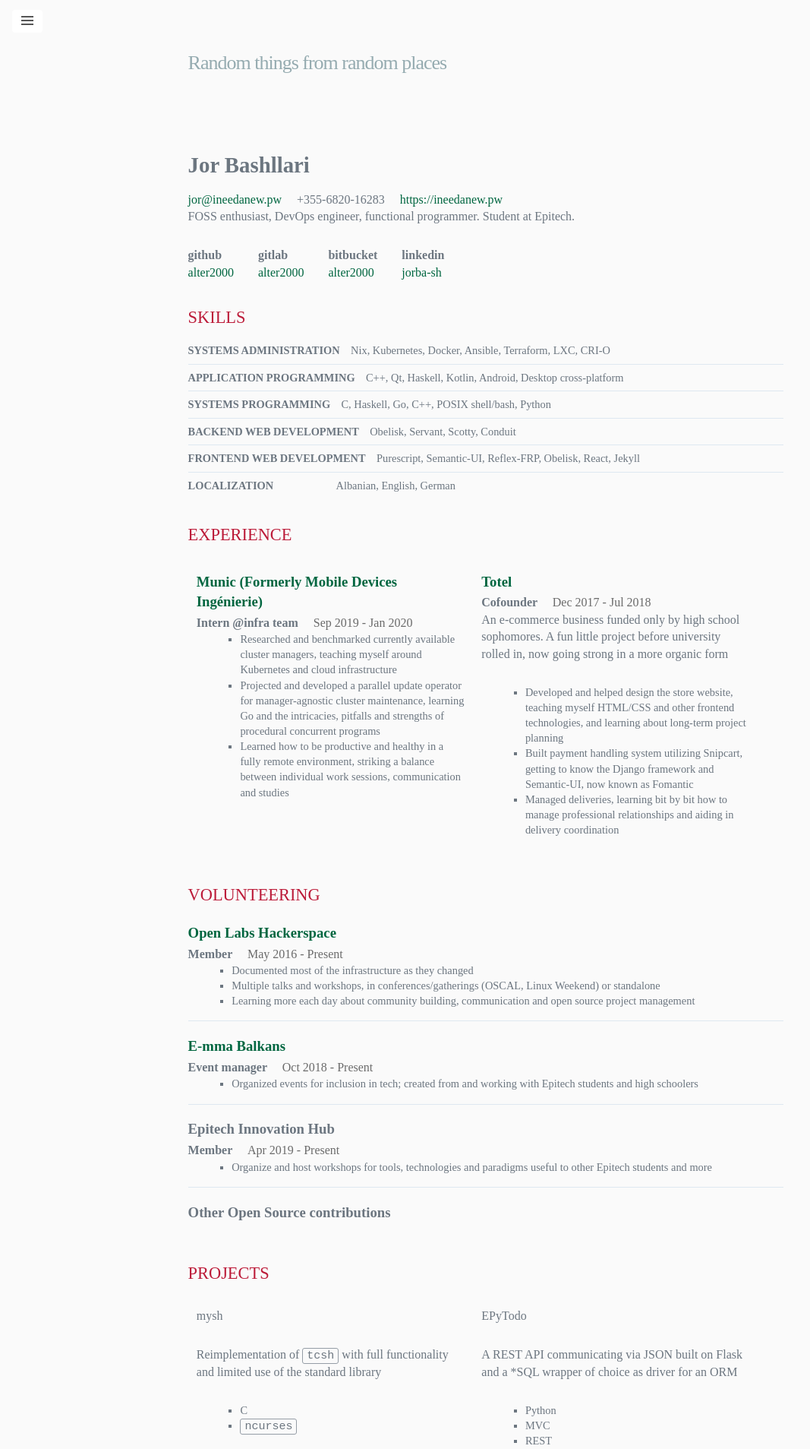
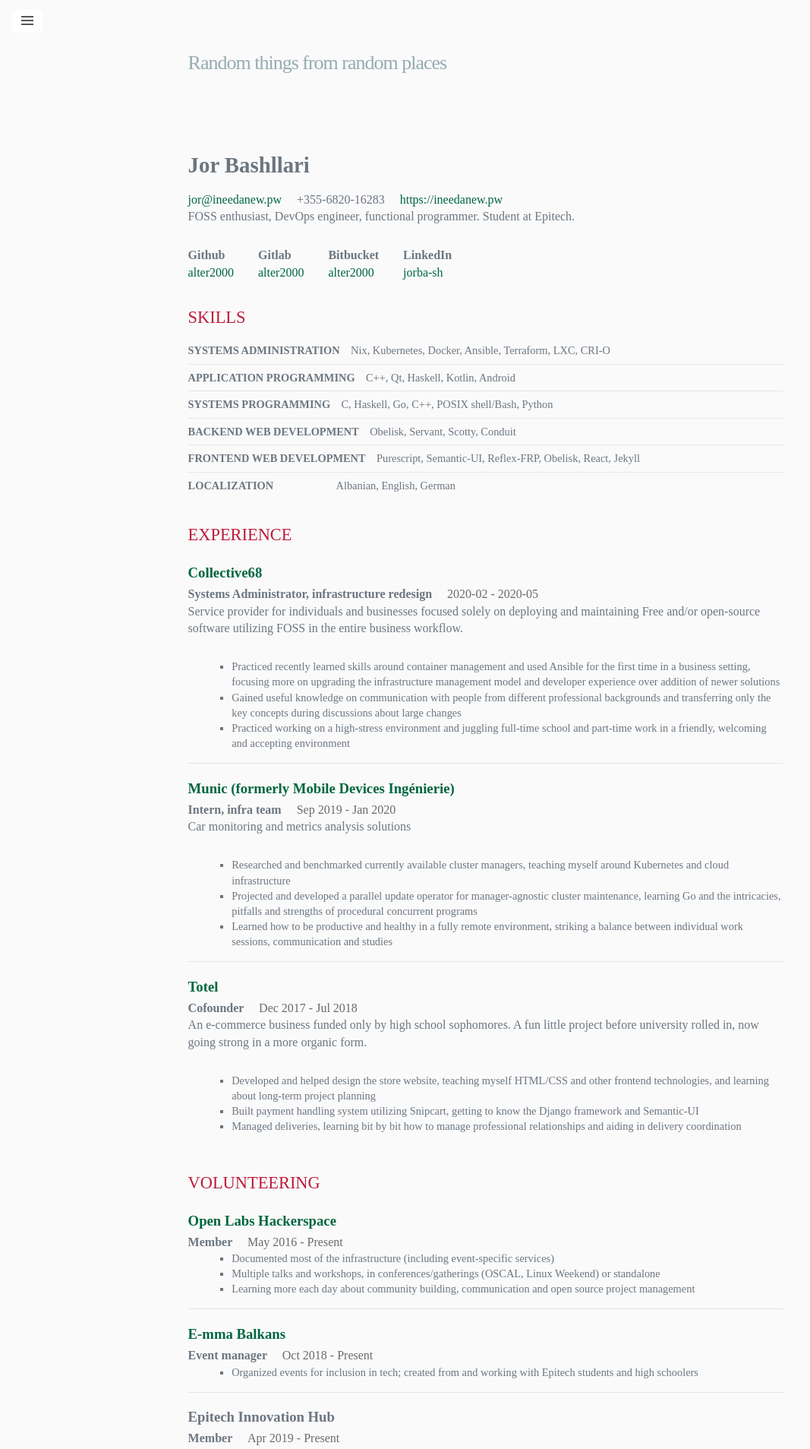
Before and after one commit to alter2000/alter2000.github.io, a Jekyll site: the page built from resume.html, in a window 1280 px wide. Shown: the top 1907 px of the page at 76% size, without its empty margins (0-1067 px from the left). Built offline with Jekyll 4.4.1, drawn with Linux system fonts in a browser that asks for light colours; some of the changed text lies outside the part shown.

Commit message:
update resume

```diff
--- a/_data/resume.yml
+++ b/_data/resume.yml
@@ -14,19 +14,19 @@
     # city: Tirana
     countryCode: AL
   profiles:
-    - network: github
+    - network: Github
       username: alter2000
       url: https://github.com/alter2000
-    - network: gitlab
+    - network: Gitlab
       username: alter2000
       url: https://gitlab.com/alter2000
-    - network: bitbucket
+    - network: Bitbucket
       username: alter2000
       url: https://bitbucket.org/alter2000
     # - network: reddit
     #   username: alter2000
     #   url: https://reddit.com/u/alter2000
-    - network: linkedin
+    - network: LinkedIn
       username: jorba-sh
       url: https://www.linkedin.com/in/jorba-sh/
 
@@ -50,7 +50,6 @@
     - Haskell
     - Kotlin
     - Android
-    - Desktop cross-platform
 
   - name: Systems Programming
     level: Intermediate
@@ -59,7 +58,7 @@
     - Haskell
     - Go
     - C++
-    - POSIX shell/bash
+    - POSIX shell/Bash
     - Python
 
   - name: Backend Web Development
@@ -85,11 +84,32 @@
     keywords: [ Albanian, English, German ]
 
 work:
-- company: Munic (Formerly Mobile Devices Ingénierie)
-  position: Intern @infra team
+- company: Collective68
+  position: Systems Administrator, infrastructure redesign
+  website: https://collective68.tech/
+  startDate: 2020-02
+  endDate: 2020-05
+  summary: Service provider for individuals and businesses focused solely on
+    deploying and maintaining Free and/or open-source software utilizing FOSS
+    in the entire business workflow.
+  highlights:
+  - Practiced recently learned skills around container management and used
+    Ansible for the first time in a business setting, focusing more on
+    upgrading the infrastructure management model and developer experience over
+    addition of newer solutions
+  - Gained useful knowledge on communication with people from different
+    professional backgrounds and transferring only the key concepts during
+    discussions about large changes
+  - Practiced working on a high-stress environment and juggling full-time
+    school and part-time work in a friendly, welcoming and accepting environment
+  keywords: [ Go, Kubernetes, Docker, CRI-O, Pharos ]
+
+- company: Munic (formerly Mobile Devices Ingénierie)
+  position: Intern, infra team
   website: https://munic.io
   startDate: 2019-09-02
   endDate: 2020-01-03
+  summary: Car monitoring and metrics analysis solutions
   highlights:
   - Researched and benchmarked currently available cluster managers,
     teaching myself around Kubernetes and cloud infrastructure
@@ -107,12 +127,12 @@
   endDate: 2018-07-01
   summary: An e-commerce business funded only by high school sophomores.
     A fun little project before university rolled in, now going strong
-    in a more organic form
+    in a more organic form.
   highlights:
   - Developed and helped design the store website, teaching myself HTML/CSS
     and other frontend technologies, and learning about long-term project planning
   - Built payment handling system utilizing Snipcart, getting to know
-    the Django framework and Semantic-UI, now known as Fomantic
+    the Django framework and Semantic-UI
   - Managed deliveries, learning bit by bit how to manage professional
     relationships and aiding in delivery coordination
   keywords: [ Jekyll, Semantic, Wagtail, CRM ]
@@ -126,7 +146,7 @@
     a volunteer organization with a focus on open software, hardware
     and data and online privacy.
   highlights:
-    - Documented most of the infrastructure as they changed
+    - Documented most of the infrastructure (including event-specific services)
     - Multiple talks and workshops, in conferences/gatherings (OSCAL, Linux Weekend) or standalone
     - Learning more each day about community building, communication and open source project management
 - organization: E-mma Balkans
@@ -141,7 +161,9 @@
   highlights: Organize and host workshops for tools, technologies and paradigms
     useful to other Epitech students and more
 - organization: Other Open Source contributions
-  summary: Translations for the Ethereum project, Nextcloud, etc.
+  highlights:
+  - Translations for the Ethereum project, Nextcloud and more
+  - Contributions and cooperation in small projects (HES, `urlscan`)
 
 education:
   - institution: Epitech Balkans (BE)
@@ -150,34 +172,11 @@
     startDate: 2015-09-14
     endDate: 2018-06-07
 
-projects:
-- name: mysh
-  summary: "Reimplementation of `tcsh` with full functionality and limited
-    use of the standard library"
-  highlights:
-    - C
-    - '<code class="highlighter-rouge">ncurses</code>'
-- name: EPyTodo
-  summary: "A REST API communicating via JSON built on Flask and a \\*SQL
-    wrapper of choice as driver for an ORM"
-  highlights:
-    - Python
-    - MVC
-    - REST
-- name: My Web
-  summary: "A client-server network with a full LEMP/LAMP stack, plus an
-    Ansible playbook to automate the whole project"
-  highlights:
-    - Ansible
-    - Linux/UNIX
-    - Nginx
-    - PostgreSQL/MySQL
-
 languages:
-- { language: Albanian, fluency: Native }
-- { language: English,  fluency: Near Native (C2) }
-- { language: German,   fluency: B1 }
-- { language: French,   fluency: A2, studying }
+- { language: Albanian, fluency: Native Speaker }
+- { language: English,  fluency: Near Native }
+- { language: German,   fluency: Fluent }
+- { language: French,   fluency: Intermediate }
 
 interests:
 - name: Self-displacement
@@ -187,7 +186,7 @@
   - hiking
   - geocaching
 
-- name: Mathematics -- kind of
+- name: Mathematics -- theoretical
   keywords:
   - category theory
   - lambda calculus
@@ -199,3 +198,26 @@
   - blogging
   - documentation
   - dip pens and fountain pens (easing into calligraphy)
+
+# projects:
+# - name: mysh
+#   summary: "Reimplementation of `tcsh` with full functionality and limited
+#     use of the standard library"
+#   highlights:
+#     - C
+#     - '<code class="highlighter-rouge">ncurses</code>'
+# - name: EPyTodo
+#   summary: "A REST API communicating via JSON built on Flask and a \\*SQL
+#     wrapper of choice as driver for an ORM"
+#   highlights:
+#     - Python
+#     - MVC
+#     - REST
+# - name: My Web
+#   summary: "A client-server network with a full LEMP/LAMP stack, plus an
+#     Ansible playbook to automate the whole project"
+#   highlights:
+#     - Ansible
+#     - Linux/UNIX
+#     - Nginx
+#     - PostgreSQL/MySQL
--- a/assets/css/resume.css
+++ b/assets/css/resume.css
@@ -41,8 +41,8 @@
 /* section / line breaks */
 section {
 	margin: 2em 0;
-	break-inside: avoid;
-	page-break-inside: avoid;
+	/* break-inside: avoid; */
+	/* page-break-inside: avoid; */
 }
 
 section h2 {
@@ -125,6 +125,50 @@
 	.venue { font-size: 0.8em; }
 }
 
+/* language bars */
+.level .bar {
+	border: 1px solid #ddd;
+	display: block;
+	width: 10em;
+	height: 5px;
+	position: relative;
+}
+
+.level .bar::after {
+	position: absolute;
+	content: " ";
+	top: 0;
+	left: 0;
+	background: black;
+	height: 5px;
+}
+
+.level.beginner .bar::after {
+	background: #EB5F51;
+	width: 2.5em;
+}
+
+.level.intermediate .bar::after {
+	background: #ffdf1f;
+	width: 5em;
+}
+
+.level.advanced .bar::after {
+	background: #5CB85C;
+	width: 7.5em;
+}
+
+.level.fluent .bar::after {
+	background: #5CB85C;
+	width: 7.5em;
+}
+
+.level.near.native .bar::after,
+.level.native.speaker .bar::after {
+	background: #59C596;
+	width: 10em;
+}
+
 @media print {
 
 	@page { margin: 0.5in; }
@@ -139,4 +183,11 @@
 		margin: 0.5em;
 	}
 
+	.level em {
+		font-style: normal;
+		padding: .1em 0;
+	}
+	.level .bar {
+		display: none;
+	}
 }
--- a/resume.html
+++ b/resume.html
@@ -70,7 +70,7 @@
 {%- endif -%}
 
 {%- if rs.work -%}
-<section class="experience two-col">
+<section class="experience ">
   <h2>Experience</h2>
   {%- for work in rs.work -%}
   <section class="item">
@@ -190,10 +190,18 @@
   <h2>Languages</h2>
   {%- for lang in rs.languages -%}
   <div class="item">
-    {%- if lang.language -%} <div class="language"> {{ lang.language }} </div> {%- endif -%}
-    {%- if lang.fluency -%} <div class="fluency"> <em>{{ lang.fluency }}</em> </div> {%- endif -%}
+		{%- if lang.language -%}
+		<div class="language">
+			{{ lang.language }} {%- if lang.fluency %} &mdash; <em>{{ lang.fluency }}</em>{%- endif -%}
+		</div>
+		{%- endif -%}
+    {%- if lang.fluency -%}
+    <div class="level fluency {{ lang.fluency | downcase }}">
+      <div class="bar"></div>
+    </div>
+    {%- endif -%}
   </div>
-  {%- endfor -%}
+	{%- endfor -%}
 </section>
 {%- endif -%}
 
```
